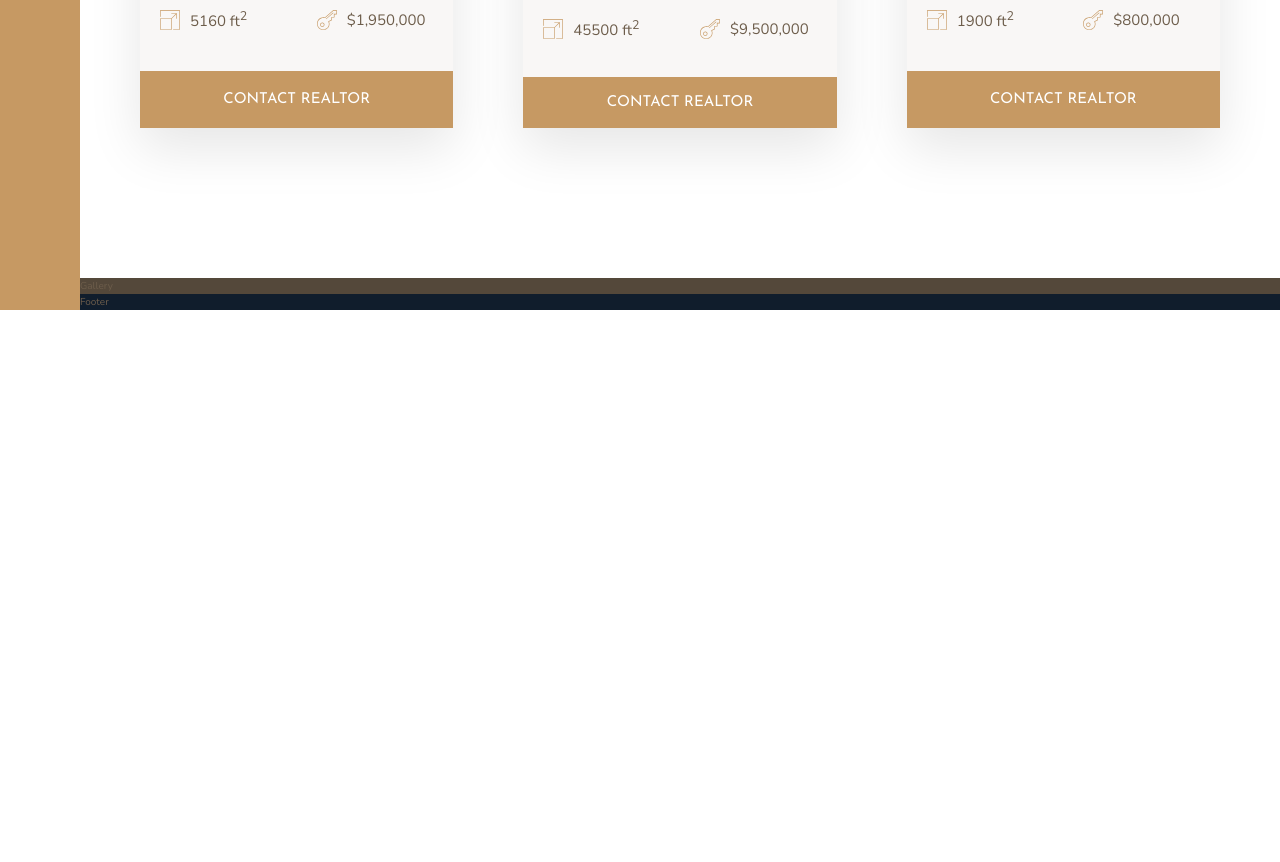
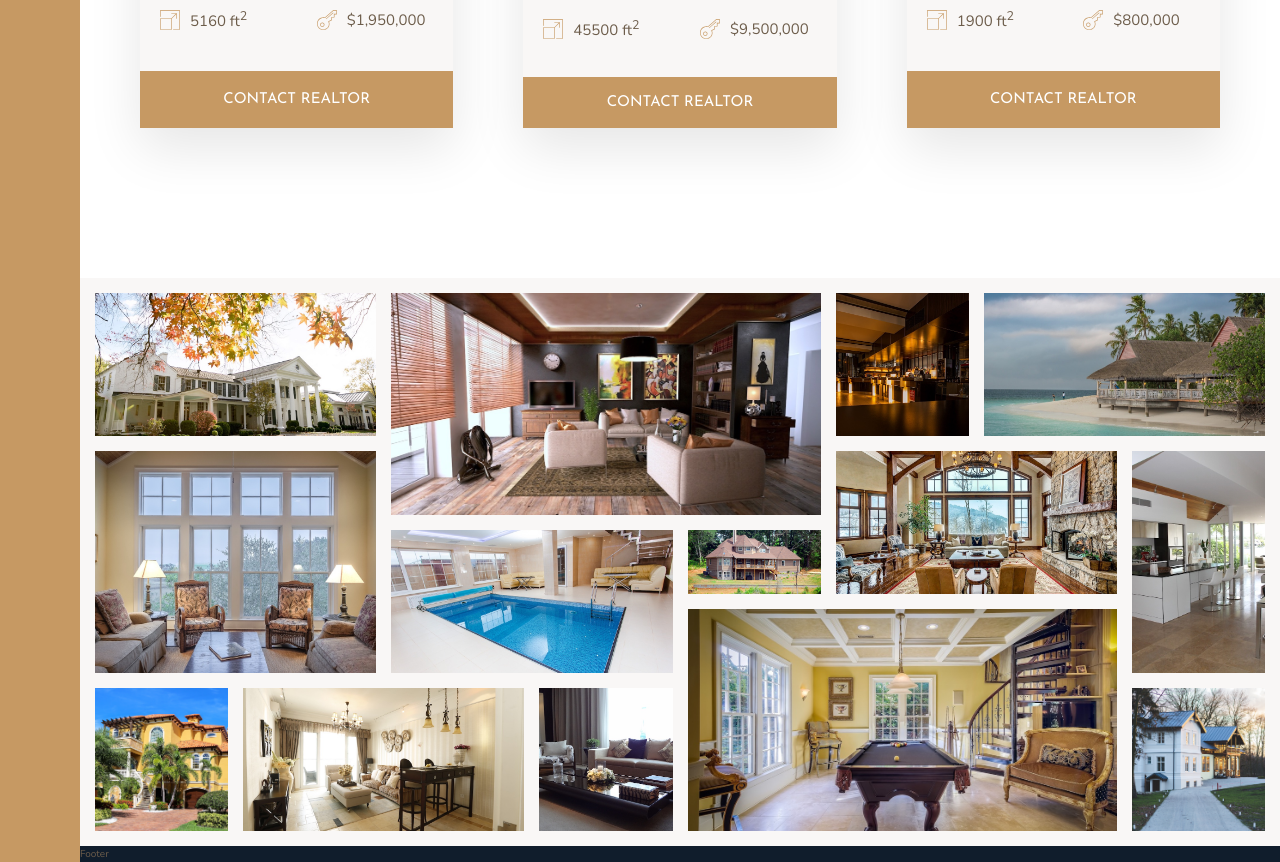
Before and after one commit to Zeztron/nexter, a website: page docs/index.html in a window 1280 px wide. Shown: the part 2818-3680 px from the top of the page. Before the commit the page ends 3128 px from the top, so only its background shows below. Drawn offline with nearby package versions, Linux system fonts and the light colour scheme.

Commit message:
Finished styling the gallery section

```diff
--- a/docs/index.html
+++ b/docs/index.html
@@ -292,7 +292,48 @@
 
         </section>
         <section class="gallery">
-          Gallery
+          <figure class="gallery__item gallery__item--1">
+            <img src="img/gal-1.jpeg" alt="Image 1" class="gallery__img">
+          </figure>
+          <figure class="gallery__item gallery__item--2">
+            <img src="img/gal-2.jpeg" alt="Image 2" class="gallery__img">
+          </figure>
+          <figure class="gallery__item gallery__item--3">
+            <img src="img/gal-3.jpeg" alt="Image 3" class="gallery__img">
+          </figure>
+          <figure class="gallery__item gallery__item--4">
+            <img src="img/gal-4.jpeg" alt="Image 4" class="gallery__img">
+          </figure>
+          <figure class="gallery__item gallery__item--5">
+            <img src="img/gal-5.jpeg" alt="Image 5" class="gallery__img">
+          </figure>
+          <figure class="gallery__item gallery__item--6">
+            <img src="img/gal-6.jpeg" alt="Image 6" class="gallery__img">
+          </figure>
+          <figure class="gallery__item gallery__item--7">
+            <img src="img/gal-7.jpeg" alt="Image 7" class="gallery__img">
+          </figure>
+          <figure class="gallery__item gallery__item--8">
+            <img src="img/gal-8.jpeg" alt="Image 78" class="gallery__img">
+          </figure>
+          <figure class="gallery__item gallery__item--9">
+            <img src="img/gal-9.jpeg" alt="Image 9" class="gallery__img">
+          </figure>
+          <figure class="gallery__item gallery__item--10">
+            <img src="img/gal-10.jpeg" alt="Image 10" class="gallery__img">
+          </figure>
+          <figure class="gallery__item gallery__item--11">
+            <img src="img/gal-11.jpeg" alt="Image 11" class="gallery__img">
+          </figure>
+          <figure class="gallery__item gallery__item--12">
+            <img src="img/gal-12.jpeg" alt="Image 12" class="gallery__img">
+          </figure>
+          <figure class="gallery__item gallery__item--13">
+            <img src="img/gal-13.jpeg" alt="Image 13" class="gallery__img">
+          </figure>
+          <figure class="gallery__item gallery__item--14">
+            <img src="img/gal-14.jpeg" alt="Image 14" class="gallery__img">
+          </figure>
         </section>
         <footer class="footer">
           Footer
--- a/docs/sass/_gallery.scss
+++ b/docs/sass/_gallery.scss
@@ -1,4 +1,88 @@
 .gallery {
-  background-color: $color-grey-dark-1;
+  background-color: $color-grey-light-1;
   grid-column: full-start / full-end;
+
+  display: grid;
+  grid-template-columns: repeat(8, 1fr);
+  grid-template-rows: repeat(7, 5vw);
+  grid-gap: 1.5rem;
+  padding: 1.5rem;
+
+  &__item {
+    &--1 {
+      grid-row: 1 / span 2;
+      grid-column: 1 / span 2;
+    }
+
+    &--2 {
+      grid-row: 1 / span 3;
+      grid-column: 3 / span 3;
+    }
+
+    &--3 {
+      grid-row: 1 / span 2;
+    }
+
+    &--4 {
+      grid-row: 1 / span 2;
+      grid-column: 7 / span 2;
+    }
+
+    &--5 {
+      grid-row: 3 / span 3;
+      grid-column: 1 / span 2;
+    }
+
+    &--6 {
+      grid-row: 4 / span 2;
+      grid-column: 3 / span 2;
+    }
+
+    &--7 {
+      grid-row: 4 / 5;
+      grid-column: 5 / 6;
+    }
+
+    &--8 {
+      grid-row: 3 / span 2;
+      grid-column: 6 / span 2;
+    }
+
+    &--9 {
+      grid-row: 3 / span 3;
+      grid-column: 8 / -1;
+    }
+
+    &--10 {
+      grid-row: 6 / span 2;
+      grid-column: 1 / 2;
+    }
+
+    &--11 {
+      grid-row: 6 / span 2;
+      grid-column: 2 / span 2;
+    }
+
+    &--12 {
+      grid-row: 6 / span 2;
+      grid-column: 4 / 5;
+    }
+
+    &--13 {
+      grid-row: 5 / span 3;
+      grid-column: 5 / span 3;
+    }
+
+    &--14 {
+      grid-row: 6 / span 2;
+      grid-column: 8 / -1;
+    }
+  }
+
+  &__img {
+    width: 100%;
+    height: 100%;
+    object-fit: cover;
+    display: block;
+  }
 }
```
Also changed, not shown: docs/css/style.css.
